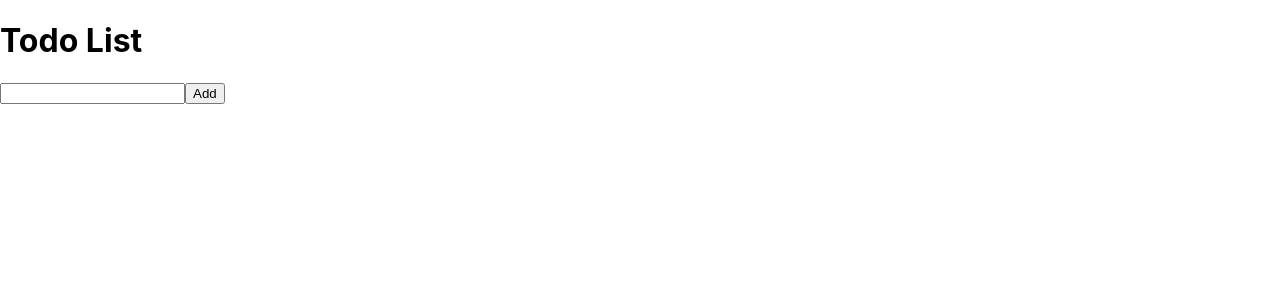
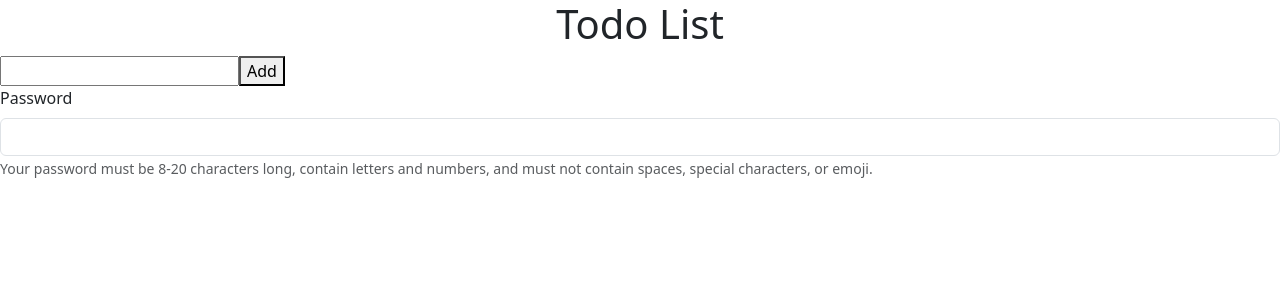
Before and after one commit to Bantas93/todo, a React (Create React App) app: page / in a window 1280 px wide. Shown: the top 300 px of the page. Built offline with nearby package versions, Linux system fonts and the light colour scheme.

Commit message:
menambah form

```diff
--- a/package.json
+++ b/package.json
@@ -6,7 +6,9 @@
     "@testing-library/jest-dom": "^5.17.0",
     "@testing-library/react": "^13.4.0",
     "@testing-library/user-event": "^13.5.0",
+    "bootstrap": "^5.3.2",
     "react": "^18.2.0",
+    "react-bootstrap": "^2.10.0",
     "react-dom": "^18.2.0",
     "react-scripts": "5.0.1",
     "web-vitals": "^2.1.4"
--- a/public/index.html
+++ b/public/index.html
@@ -24,6 +24,14 @@
       work correctly both with client-side routing and a non-root public URL.
       Learn how to configure a non-root public URL by running `npm run build`.
     -->
+
+      <link
+         href="https://cdn.jsdelivr.net/npm/bootstrap@5.3.2/dist/css/bootstrap.min.css"
+         rel="stylesheet"
+         integrity="sha384-T3c6CoIi6uLrA9TneNEoa7RxnatzjcDSCmG1MXxSR1GAsXEV/Dwwykc2MPK8M2HN"
+         crossorigin="anonymous"
+      />
+
       <title>React App</title>
    </head>
    <body>
@@ -39,5 +47,15 @@
       To begin the development, run `npm start` or `yarn start`.
       To create a production bundle, use `npm run build` or `yarn build`.
     -->
+
+      <script
+         src="https://cdn.jsdelivr.net/npm/react/umd/react.production.min.js"
+         crossorigin
+      ></script>
+      <script
+         src="https://cdn.jsdelivr.net/npm/bootstrap@5.3.2/dist/js/bootstrap.bundle.min.js"
+         integrity="sha384-C6RzsynM9kWDrMNeT87bh95OGNyZPhcTNXj1NW7RuBCsyN/o0jlpcV8Qyq46cDfL"
+         crossorigin="anonymous"
+      ></script>
    </body>
 </html>
--- a/src/App.js
+++ b/src/App.js
@@ -1,7 +1,7 @@
 import "./App.css";
 import Home from "./components/Home";
 function App() {
-  return <Home />;
+   return <Home />;
 }
 
 export default App;
--- a/src/components/home.js
+++ b/src/components/home.js
@@ -1,10 +1,25 @@
+import Form from "react-bootstrap/Form";
+
 const Home = () => {
    return (
+      <>
          <div>
-      <h1>Todo List</h1>
+            <h1 className="text-center">Todo List</h1>
             <input></input>
             <button>Add</button>
          </div>
+
+         <Form.Label htmlFor="inputPassword5">Password</Form.Label>
+         <Form.Control
+            type="password"
+            id="inputPassword5"
+            aria-describedby="passwordHelpBlock"
+         />
+         <Form.Text id="passwordHelpBlock" muted>
+            Your password must be 8-20 characters long, contain letters and
+            numbers, and must not contain spaces, special characters, or emoji.
+         </Form.Text>
+      </>
    );
 };
 
```
Also changed, not shown: src/index.js (+10 -9 lines), 1 other file (tests, documents, lock files or other folders). Lines whose indentation alone changed are shown as unchanged.
